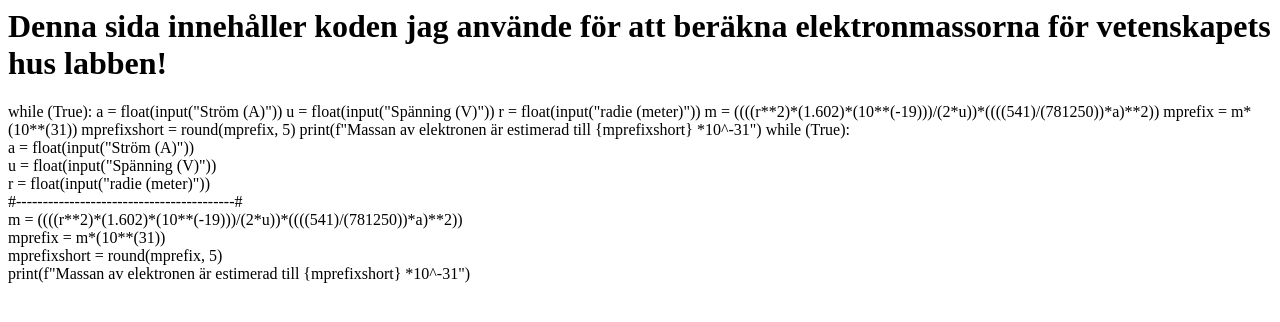
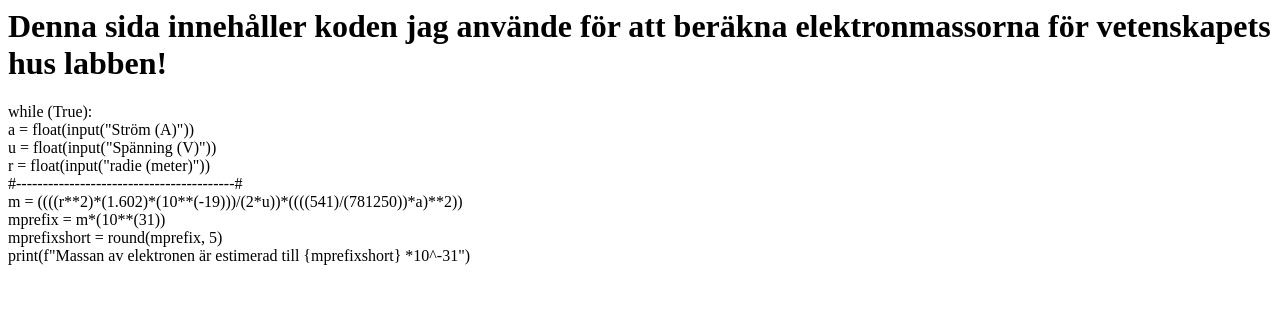
Before and after one commit to NtiElev-21/Electronmasscalculator, a plain HTML site: page index.html in a window 1280 px wide. Drawn offline with Linux system fonts and the light colour scheme.

Commit message:
Update index.html

```diff
--- a/index.html
+++ b/index.html
@@ -1,20 +1,10 @@
+<style>
+  #spacingid {
+    padding-bottom: 2%;
+  }
+</style>
 <h1>Denna sida innehåller koden jag använde för att beräkna elektronmassorna för vetenskapets hus labben!</h1>
 
-<a>
-  while (True):
-    a = float(input("Ström (A)"))
-    u = float(input("Spänning (V)"))
-    r = float(input("radie (meter)"))
-
-    m = ((((r**2)*(1.602)*(10**(-19)))/(2*u))*((((541)/(781250))*a)**2))
-
-
-    mprefix = m*(10**(31))
-
-    mprefixshort = round(mprefix, 5)
-
-    print(f"Massan av elektronen är estimerad till {mprefixshort} *10^-31")
-</a>
 <a>while (True):</a>
 <br>
 <a>a = float(input("Ström (A)"))</a>
```
